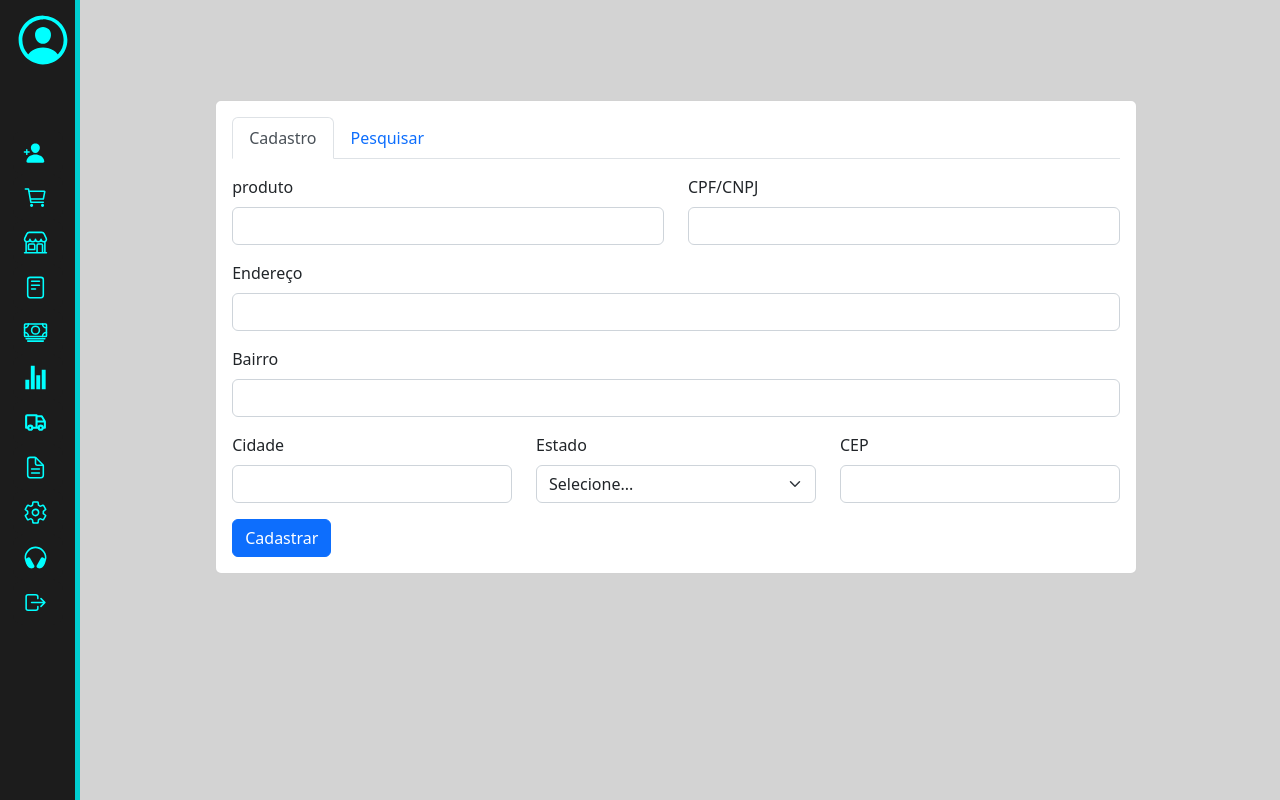
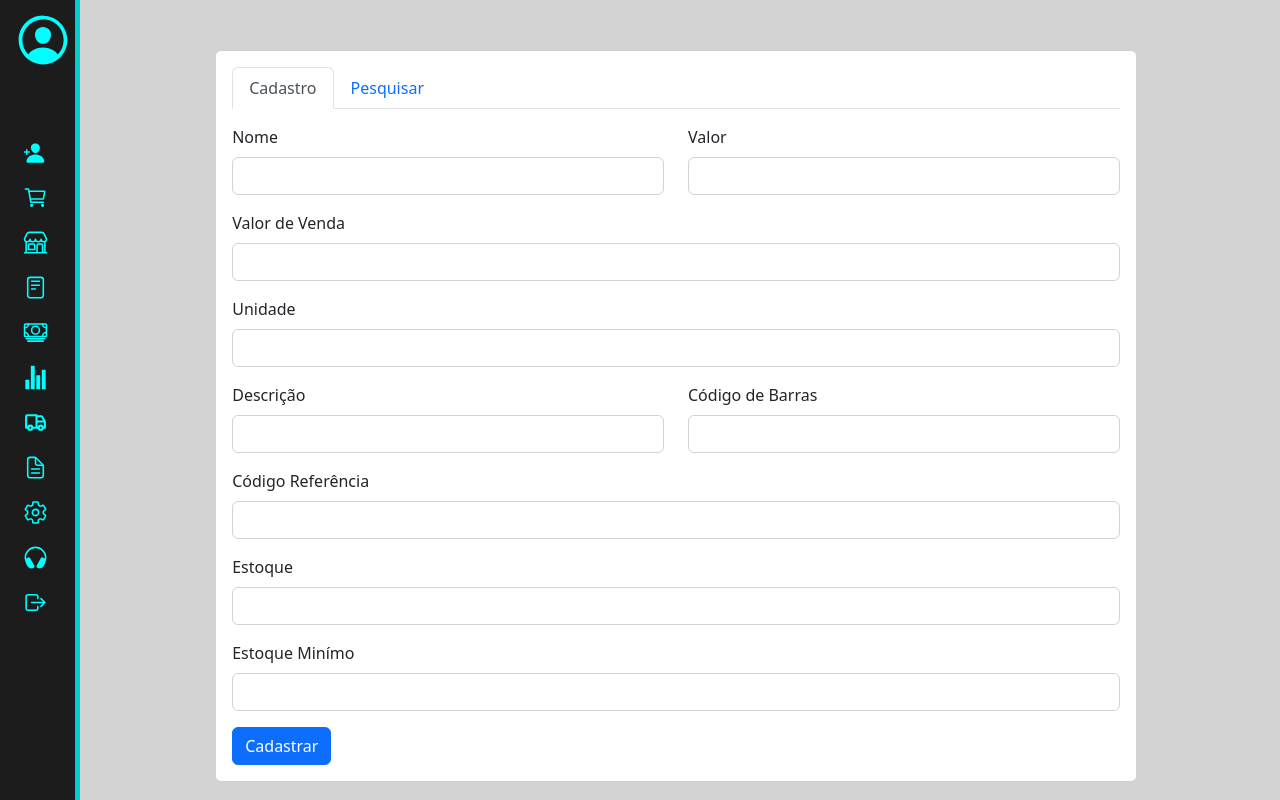
Before and after one commit to leobraboo/FrontSystemGlobal, a React (Vite) app: page /Products in a window 1280 px wide. Built offline with nearby package versions, Linux system fonts and the light colour scheme.

Commit message:
Refactor : ajustes

```diff
--- a/src/components/Clientes/RegisterClient/index.tsx
+++ b/src/components/Clientes/RegisterClient/index.tsx
@@ -20,18 +20,28 @@ export function RegisterClient(){
       <Form.Control placeholder="" />
     </Form.Group>
 
-    <Form.Group className="mb-3" controlId="formGridAddress2">
+    <Form.Group className="mb-3">
+      <Form.Label>Numero</Form.Label>
+      <Form.Control placeholder="" />
+    </Form.Group>
+
+    <Form.Group className="mb-3">
+      <Form.Label>Complemento</Form.Label>
+      <Form.Control placeholder="" />
+    </Form.Group>
+
+    <Form.Group className="mb-3">
       <Form.Label>Bairro</Form.Label>
       <Form.Control placeholder="" />
     </Form.Group>
 
     <Row className="mb-3">
-      <Form.Group as={Col} controlId="formGridCity">
+      <Form.Group as={Col}>
         <Form.Label>Cidade</Form.Label>
         <Form.Control />
       </Form.Group>
 
-      <Form.Group as={Col} controlId="formGridState">
+      <Form.Group as={Col}>
         <Form.Label>Estado</Form.Label>
         <Form.Select defaultValue="Selecione...">
           <option>Selecione...</option>
@@ -39,11 +49,26 @@ export function RegisterClient(){
         </Form.Select>
       </Form.Group>
 
-      <Form.Group as={Col} controlId="formGridZip">
+      <Form.Group as={Col}>
         <Form.Label>CEP</Form.Label>
         <Form.Control />
       </Form.Group>
     </Row>
+
+    <Form.Group className="mb-3">
+      <Form.Label>Telefone</Form.Label>
+      <Form.Control placeholder="" />
+    </Form.Group>
+
+    <Form.Group className="mb-3">
+      <Form.Label>Celular</Form.Label>
+      <Form.Control placeholder="" />
+    </Form.Group>
+
+    <Form.Group className="mb-3">
+      <Form.Label>Email</Form.Label>
+      <Form.Control placeholder="" />
+    </Form.Group>
     <Button variant="primary" type="button">
       Cadastrar
     </Button>
--- a/src/components/Clientes/index.tsx
+++ b/src/components/Clientes/index.tsx
@@ -6,7 +6,7 @@ import { ContentClient } from './styles';
 export function Fcliente() {
   return (
     <ContentClient>
-      <Card style={{ marginTop: "100px", width: "80%" }}>
+      <Card style={{ marginTop: "50px", width: "80%", height: "80vh" }}>
         <Card.Body>
           <Tabs
             defaultActiveKey="register"
--- a/src/components/Products/RegisterProduct/index.tsx
+++ b/src/components/Products/RegisterProduct/index.tsx
@@ -5,45 +5,52 @@ export function RegisterProduct(){
     <Form>
     <Row className="mb-3">
       <Form.Group as={Col} controlId="formGridEmail">
-        <Form.Label>produto</Form.Label>
+        <Form.Label>Nome</Form.Label>
         <Form.Control type="text" placeholder="" />
       </Form.Group>
 
       <Form.Group as={Col} controlId="formGridPassword">
-        <Form.Label>CPF/CNPJ</Form.Label>
+        <Form.Label>Valor</Form.Label>
         <Form.Control type="text" placeholder="" />
       </Form.Group>
     </Row>
 
     <Form.Group className="mb-3" controlId="formGridAddress1">
-      <Form.Label>Endereço</Form.Label>
+      <Form.Label>Valor de Venda</Form.Label>
       <Form.Control placeholder="" />
     </Form.Group>
 
     <Form.Group className="mb-3" controlId="formGridAddress2">
-      <Form.Label>Bairro</Form.Label>
+      <Form.Label>Unidade</Form.Label>
       <Form.Control placeholder="" />
     </Form.Group>
 
     <Row className="mb-3">
       <Form.Group as={Col} controlId="formGridCity">
-        <Form.Label>Cidade</Form.Label>
+        <Form.Label>Descrição</Form.Label>
         <Form.Control />
       </Form.Group>
 
-      <Form.Group as={Col} controlId="formGridState">
-        <Form.Label>Estado</Form.Label>
-        <Form.Select defaultValue="Selecione...">
-          <option>Selecione...</option>
-          <option>...</option>
-        </Form.Select>
-      </Form.Group>
-
       <Form.Group as={Col} controlId="formGridZip">
-        <Form.Label>CEP</Form.Label>
+        <Form.Label>Código de Barras</Form.Label>
         <Form.Control />
       </Form.Group>
     </Row>
+
+    <Form.Group className="mb-3" controlId="formGridAddress2">
+      <Form.Label>Código Referência</Form.Label>
+      <Form.Control placeholder="" />
+    </Form.Group>
+
+    <Form.Group className="mb-3" controlId="formGridAddress2">
+      <Form.Label>Estoque</Form.Label>
+      <Form.Control placeholder="" />
+    </Form.Group>
+
+    <Form.Group className="mb-3" controlId="formGridAddress2">
+      <Form.Label>Estoque Minímo</Form.Label>
+      <Form.Control placeholder="" />
+    </Form.Group>
     <Button variant="primary" type="button">
       Cadastrar
     </Button>
--- a/src/components/Products/index.tsx
+++ b/src/components/Products/index.tsx
@@ -5,7 +5,7 @@ import { ContentProduct } from './styles';
 export function FProducts() {
   return (
     <ContentProduct>
-      <Card style={{ marginTop: "100px", width: "80%" }}>
+      <Card style={{ marginTop: "50px", width: "80%" }}>
         <Card.Body>
           <Tabs
             defaultActiveKey="register"
```
